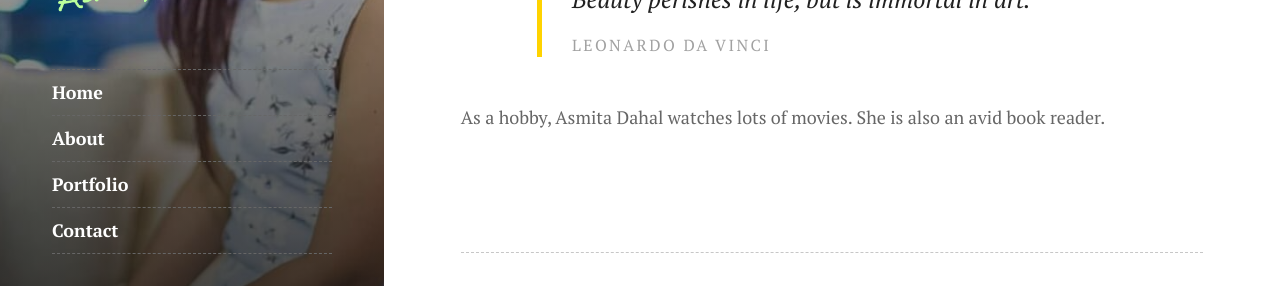
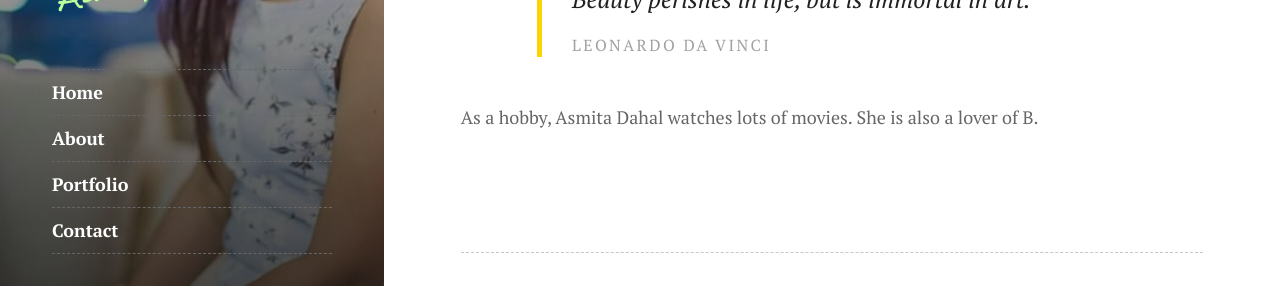
Before and after one commit to asmita-dahal/asmita-dahal.github.io, a Jekyll site: the page built from index.md, in a window 1280 px wide. Shown: the part 412-698 px from the top of the page. Built offline with Jekyll 4.4.1, drawn with Linux system fonts in a browser that asks for light colours.

Commit message:
Update index.md
Updated Hobby.

```diff
--- a/index.md
+++ b/index.md
@@ -9,4 +9,4 @@ She is currently working for Elite Design and Engineering as a senior architect.
 
 >Beauty perishes in life, but is immortal in art.<cite>Leonardo da Vinci</cite>
 
-As a hobby, Asmita Dahal watches lots of movies. She is also an avid book reader.
+As a hobby, Asmita Dahal watches lots of movies. She is also a lover of B.
```
